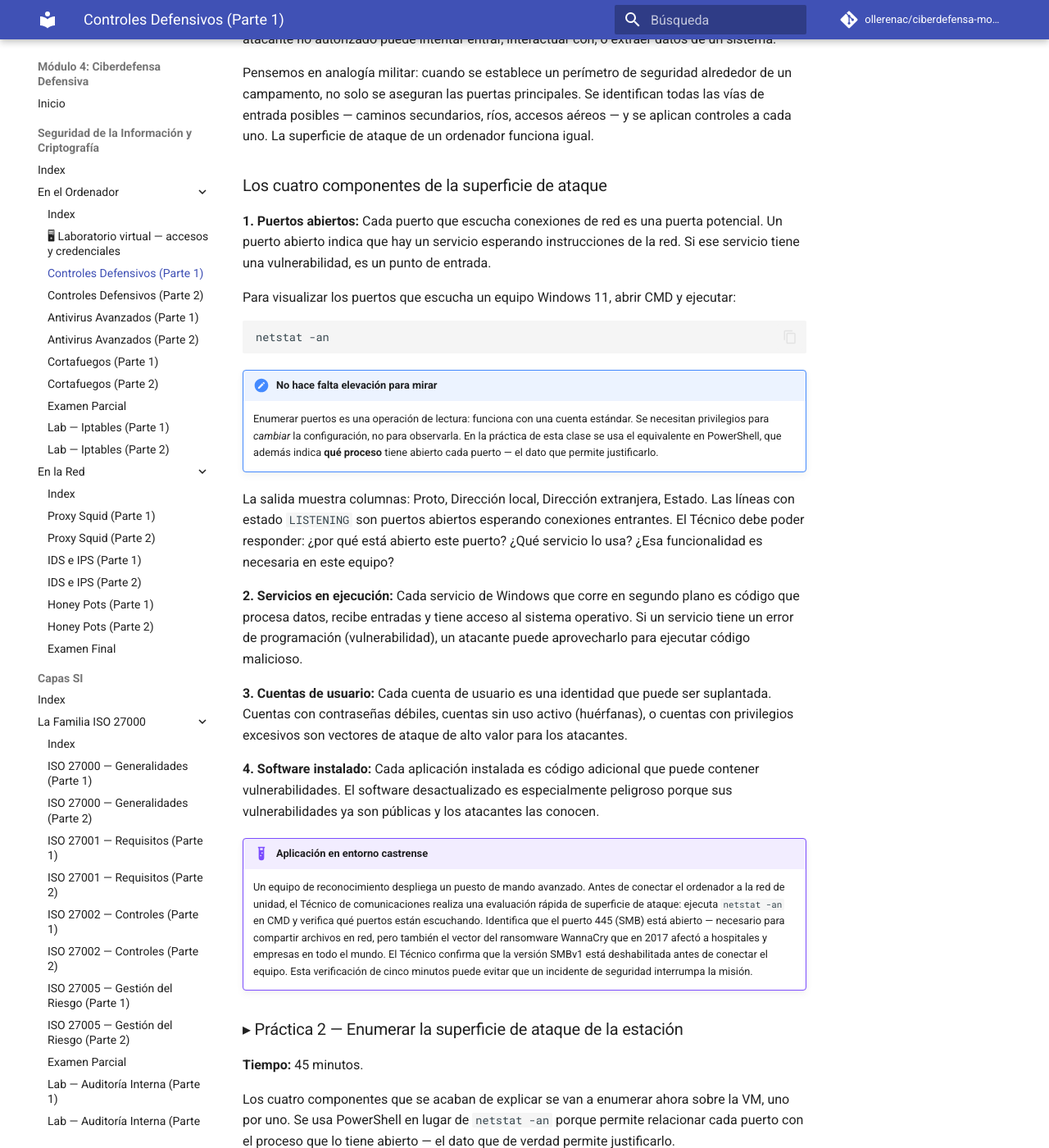
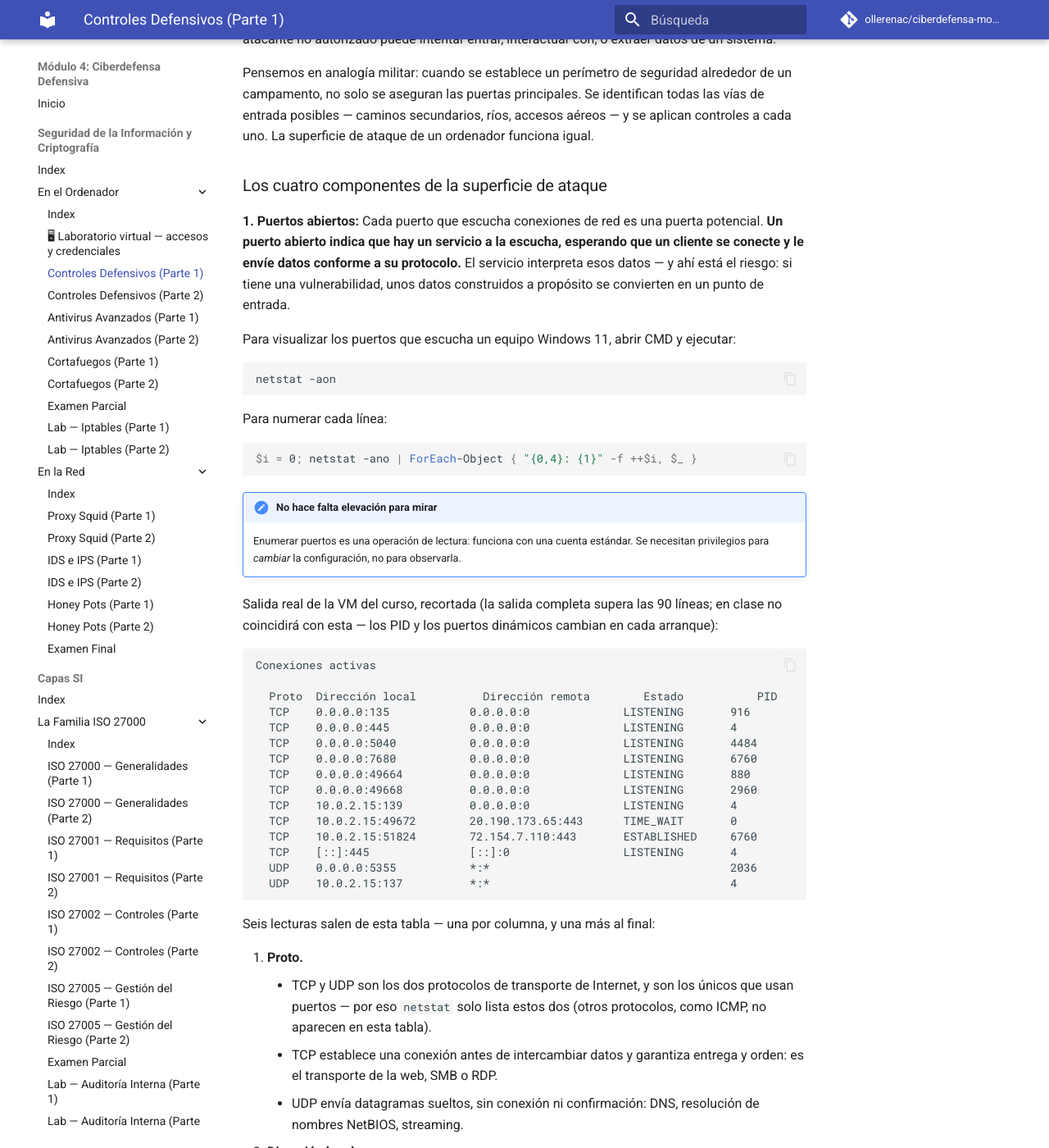
Before and after one commit to ollerenac/ciberdefensa-modulo4, an MkDocs documentation site: the page built from docs/seguridad-criptografia/en-el-ordenador/controles-defensivos-p1.md, in a window 1280 px wide and 1400 px high, scrolled down 5134 px. Shown: the whole window at 82% size. Built offline with MkDocs 1.6.1 and Material for MkDocs 9.7.7, drawn with Linux system fonts in a browser that asks for light colours; comment, search, counter and statistics services are not loaded; some of the changed text lies outside the part shown.

Commit message:
wip: estudio guiado 16-ago — seccion Puertos abiertos corregida (netstat -ano, salida real, 6 lecturas)
Las clases del 14-ago quedaron al inicio de 'Los cuatro componentes de la
superficie de ataque'. Sesion de estudio guiado: cada duda del usuario se
resuelve y se corrige en el material publicado.

- controles-defensivos-p1.md: frase clave en negrita; netstat -an ->
  netstat -ano (teoria y ejemplo castrense); salida real de la VM
  recortada con analisis de 6 lecturas, una por columna
- .gitignore: BRIEF.md, SCENARIOS_ES.md, temas.txt excluidos
- Handoff actualizado: bitacora de sesion, pendientes de la guia del
  instructor, ensayo E13/E14 vuelve a ser obligatorio

Co-Authored-By: Claude Fable 5 <noreply@anthropic.com>
Claude-Session: https://claude.ai/code/session_01VEwxcbC1jsmsgtVAr5TKxZ

````diff
--- a/docs/seguridad-criptografia/en-el-ordenador/controles-defensivos-p1.md
+++ b/docs/seguridad-criptografia/en-el-ordenador/controles-defensivos-p1.md
@@ -142,18 +142,75 @@ Pensemos en analogía militar: cuando se establece un perímetro de seguridad al
 
 ### Los cuatro componentes de la superficie de ataque
 
-**1. Puertos abiertos:** Cada puerto que escucha conexiones de red es una puerta potencial. Un puerto abierto indica que hay un servicio esperando instrucciones de la red. Si ese servicio tiene una vulnerabilidad, es un punto de entrada.
+**1. Puertos abiertos:** Cada puerto que escucha conexiones de red es una puerta potencial. **Un puerto abierto indica que hay un servicio a la escucha, esperando que un cliente se conecte y le envíe datos conforme a su protocolo.** El servicio interpreta esos datos — y ahí está el riesgo: si tiene una vulnerabilidad, unos datos construidos a propósito se convierten en un punto de entrada.
 
 Para visualizar los puertos que escucha un equipo Windows 11, abrir CMD y ejecutar:
 
-```cmd
-netstat -an
+```powershell
+netstat -aon
+```
+
+Para numerar cada línea:
+
+```powershell
+$i = 0; netstat -ano | ForEach-Object { "{0,4}: {1}" -f ++$i, $_ }
 ```
 
 !!! note "No hace falta elevación para mirar"
-    Enumerar puertos es una operación de lectura: funciona con una cuenta estándar. Se necesitan privilegios para *cambiar* la configuración, no para observarla. En la práctica de esta clase se usa el equivalente en PowerShell, que además indica **qué proceso** tiene abierto cada puerto — el dato que permite justificarlo.
+    Enumerar puertos es una operación de lectura: funciona con una cuenta estándar. Se necesitan privilegios para *cambiar* la configuración, no para observarla.
 
-La salida muestra columnas: Proto, Dirección local, Dirección extranjera, Estado. Las líneas con estado `LISTENING` son puertos abiertos esperando conexiones entrantes. El Técnico debe poder responder: ¿por qué está abierto este puerto? ¿Qué servicio lo usa? ¿Esa funcionalidad es necesaria en este equipo?
+Salida real de la VM del curso, recortada (la salida completa supera las 90 líneas; en clase no coincidirá con esta — los PID y los puertos dinámicos cambian en cada arranque):
+
+```text
+Conexiones activas
+
+  Proto  Dirección local          Dirección remota        Estado           PID
+  TCP    0.0.0.0:135            0.0.0.0:0              LISTENING       916
+  TCP    0.0.0.0:445            0.0.0.0:0              LISTENING       4
+  TCP    0.0.0.0:5040           0.0.0.0:0              LISTENING       4484
+  TCP    0.0.0.0:7680           0.0.0.0:0              LISTENING       6760
+  TCP    0.0.0.0:49664          0.0.0.0:0              LISTENING       880
+  TCP    0.0.0.0:49668          0.0.0.0:0              LISTENING       2960
+  TCP    10.0.2.15:139          0.0.0.0:0              LISTENING       4
+  TCP    10.0.2.15:49672        20.190.173.65:443      TIME_WAIT       0
+  TCP    10.0.2.15:51824        72.154.7.110:443       ESTABLISHED     6760
+  TCP    [::]:445               [::]:0                 LISTENING       4
+  UDP    0.0.0.0:5355           *:*                                    2036
+  UDP    10.0.2.15:137          *:*                                    4
+```
+
+Seis lecturas salen de esta tabla — una por columna, y una más al final:
+
+1. **Proto.**
+    - TCP y UDP son los dos protocolos de transporte de Internet, y son los únicos que usan puertos — por eso `netstat` solo lista estos dos (otros protocolos, como ICMP, no aparecen en esta tabla).
+    - TCP establece una conexión antes de intercambiar datos y garantiza entrega y orden: es el transporte de la web, SMB o RDP.
+    - UDP envía datagramas sueltos, sin conexión ni confirmación: DNS, resolución de nombres NetBIOS, streaming.
+2. **Dirección local**
+    - Dice *dónde* escucha el servicio. `0.0.0.0` es el comodín que significa «en todas las direcciones IPv4 de esta máquina a la vez», lo que incluye:
+        - `127.0.0.1` (*localhost*, alcanzable solo desde el propio equipo) y
+        - `10.0.2.15` (la IP de la interfaz de red, alcanzable desde fuera).
+    - Una IP concreta limita la escucha: `10.0.2.15:139`, el servicio que toma control de ese puerto atiende solo por esa interfaz, y
+    - un servicio ligado únicamente a `127.0.0.1` no es alcanzable desde la red.
+    - `[::]` es el mismo comodín en IPv6.
+    - Cuanto más amplio el enlace, mayor la exposición.
+3. **Dirección remota.**
+    - En una línea `LISTENING`, dado que el puerto origen está a la escucha, la dirección remota sera `0.0.0.0:0` el cual es el valor «aún no hay interlocutor» (el puerto `0` ni siquiera es un puerto válido).
+    - Cuando un cliente se conecta, aparece otra línea con la dirección remota concreta — las `ESTABLISHED` de la salida.
+    - El `*:*` de las líneas UDP dice lo mismo a su manera: como UDP no tiene conexiones, el socket simplemente acepta datagramas de cualquier origen.
+4. **Estado.**
+    - `LISTENING` es una puerta abierta esperando clientes.
+    - `ESTABLISHED` es una conversación en curso — la dirección remota dice con quién.
+    - `TIME_WAIT` es una conexión ya cerrada, en periodo de drenaje; nótese su PID `0`: ya no tiene proceso dueño.
+    - Las líneas UDP no tienen estado: sin conexión, no hay nada que rastrear.
+5. **PID** permite la atribución: qué proceso abre cada puerto.
+    - El PID `4` es siempre el proceso *System* — SMB (445) y NetBIOS (139, 137) los sirve el propio núcleo de Windows, no una aplicación.
+6. **El número de puerto no identifica el servicio.**
+    - Los puertos `49664`–`49669` de la salida pertenecen al rango dinámico: el sistema los asigna en cada arranque.
+    - Deducir el servicio por el número solo funciona con las convenciones de IANA para *puertos bien conocidos* (445 SMB, 3389 RDP, 135 RPC...), y cualquier servicio puede configurarse en un puerto arbitrario — el número **sugiere, pero no demuestra**.
+
+`netstat -aon` entrega el PID, pero no el nombre del proceso: cruzarlo exige abrir el Administrador de tareas (pestaña *Detalles*) o ejecutar `tasklist /fi "PID eq 916"`. La práctica de esta clase usa el equivalente en PowerShell, que resuelve puerto, PID y nombre de proceso en una sola consulta.
+
+Con esa herramienta, el Técnico debe poder responder: ¿por qué está abierto este puerto? ¿Qué proceso lo abre? ¿Esa funcionalidad es necesaria en este equipo?
 
 **2. Servicios en ejecución:** Cada servicio de Windows que corre en segundo plano es código que procesa datos, recibe entradas y tiene acceso al sistema operativo. Si un servicio tiene un error de programación (vulnerabilidad), un atacante puede aprovecharlo para ejecutar código malicioso.
 
@@ -162,7 +219,7 @@ La salida muestra columnas: Proto, Dirección local, Dirección extranjera, Esta
 **4. Software instalado:** Cada aplicación instalada es código adicional que puede contener vulnerabilidades. El software desactualizado es especialmente peligroso porque sus vulnerabilidades ya son públicas y los atacantes las conocen.
 
 !!! example "Aplicación en entorno castrense"
-    Un equipo de reconocimiento despliega un puesto de mando avanzado. Antes de conectar el ordenador a la red de unidad, el Técnico de comunicaciones realiza una evaluación rápida de superficie de ataque: ejecuta `netstat -an` en CMD y verifica qué puertos están escuchando. Identifica que el puerto 445 (SMB) está abierto — necesario para compartir archivos en red, pero también el vector del ransomware WannaCry que en 2017 afectó a hospitales y empresas en todo el mundo. El Técnico confirma que la versión SMBv1 está deshabilitada antes de conectar el equipo. Esta verificación de cinco minutos puede evitar que un incidente de seguridad interrumpa la misión.
+    Un equipo de reconocimiento despliega un puesto de mando avanzado. Antes de conectar el ordenador a la red de unidad, el Técnico de comunicaciones realiza una evaluación rápida de superficie de ataque: ejecuta `netstat -ano` en CMD y verifica qué puertos están escuchando. Identifica que el puerto 445 (SMB) está abierto — necesario para compartir archivos en red, pero también el vector del ransomware WannaCry que en 2017 afectó a hospitales y empresas en todo el mundo. El Técnico confirma que la versión SMBv1 está deshabilitada antes de conectar el equipo. Esta verificación de cinco minutos puede evitar que un incidente de seguridad interrumpa la misión.
 
 ### ▸ Práctica 2 — Enumerar la superficie de ataque de la estación
 
````
Also changed, not shown: .planning/.continue-here.md (+31 -4 lines), .planning/STATE.md (+4 -3 lines), .planning/phases/03-asignatura-2-capas-si/.continue-here.md (deleted, +0 -116 lines), 2 other files.
